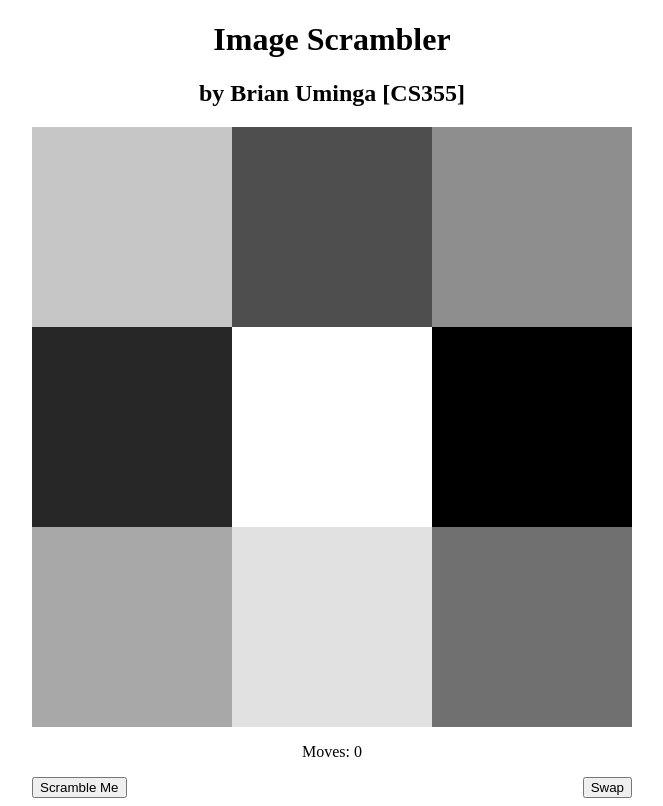
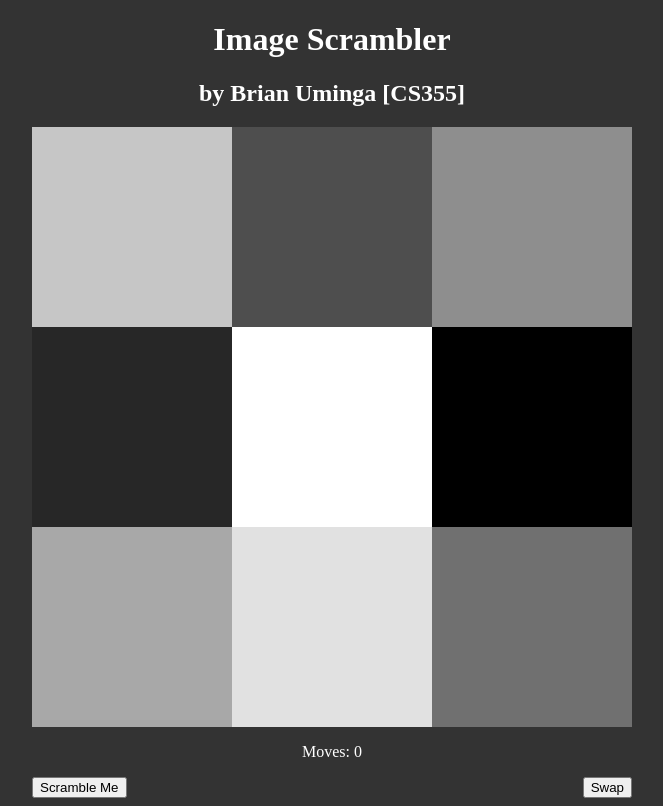
Before and after one commit to buminga/cs355, a plain HTML site: page midterm/index.html in a window 1280 px wide. Shown: the whole page, without its empty margins (308-971 px from the left). Drawn offline with nearby package versions, Linux system fonts and the light colour scheme.

Commit message:
v3: Dark Mode

```diff
--- a/midterm/styles.css
+++ b/midterm/styles.css
@@ -1,3 +1,8 @@
+body {
+    background: #333;
+    color: white;
+}
+
 h1, h2 {
     text-align: center;
 }
```
